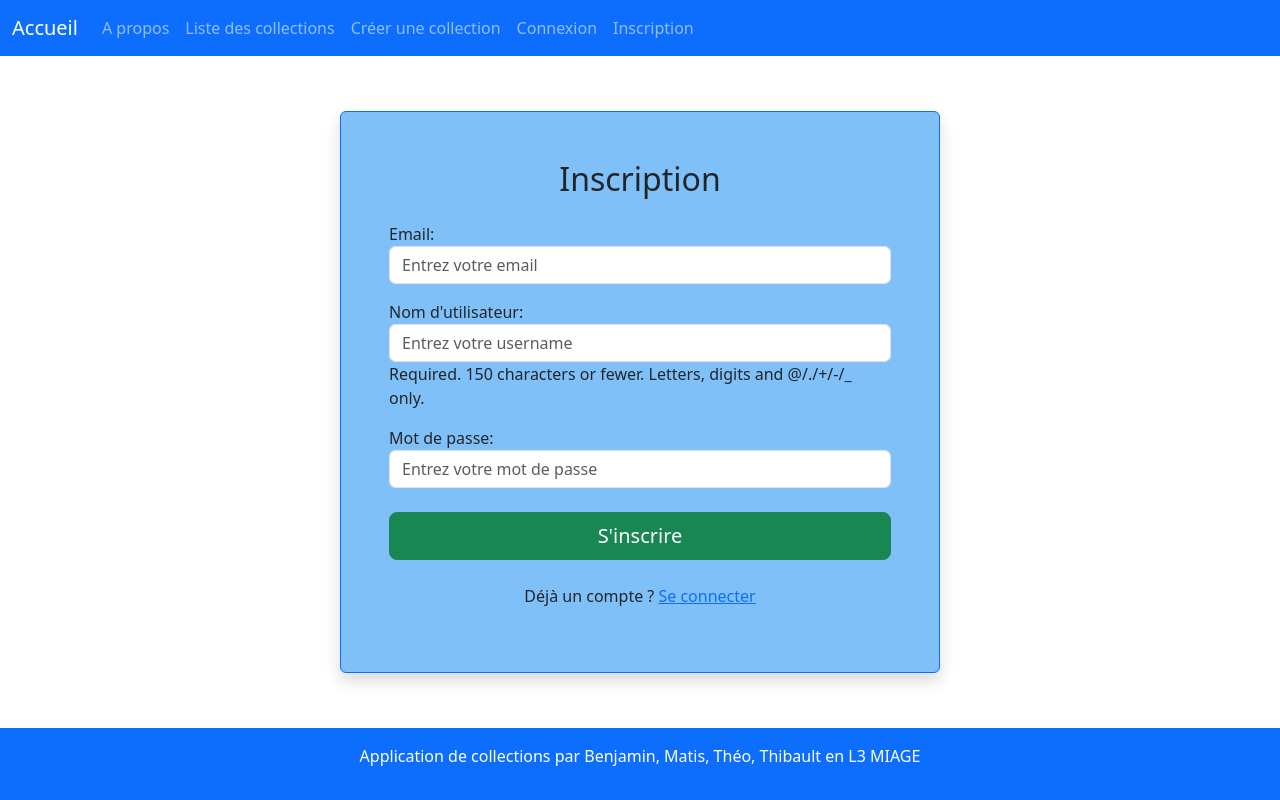
After one commit to benji28000/cc-web-test1, a Django app: page /register/ in a window 1280 px wide. The commit adds this page. Run offline with Django 5.2, Linux system fonts and the light colour scheme; some libraries are stand-ins or nearby versions.

Commit message:
question 17

```diff
--- a/collec_management/forms.py
+++ b/collec_management/forms.py
@@ -3,6 +3,10 @@ from dataclasses import fields
 from django.forms import ModelForm
 
 from collec_management.models import Collec, Element
+
+from django.contrib.auth.models import User
+
+from django import forms
 
 
 class CollecForm(ModelForm) :
@@ -25,3 +29,27 @@ class ElementForm(ModelForm) :
             "quantity": "Quantité",
             "collec": "Collection"
         }
+
+class loginForm(forms.Form) :
+    username = forms.CharField(
+        widget=forms.TextInput(attrs={'class': 'form-control', 'placeholder': 'Nom d\'utilisateur'}),
+        label="Nom d'utilisateur",
+    )
+    password = forms.CharField(
+        widget=forms.PasswordInput(attrs={'class': 'form-control', 'placeholder': 'Mot de passe'}),
+        label="Mot de passe",
+    )
+class registerForm(forms.ModelForm) :
+    class Meta :
+        model = User
+        fields = ["email","username","password"]
+        labels = {
+            "email": "Email",
+            "username": "Nom d'utilisateur",
+            "password": "Mot de passe"
+        }
+        widgets = {
+            'email': forms.EmailInput(attrs={'class': 'form-control', 'placeholder': 'Entrez votre email'}),
+            'username': forms.TextInput(attrs={'class': 'form-control', 'placeholder': 'Entrez votre username'}),
+            'password': forms.PasswordInput(attrs={'class': 'form-control', 'placeholder': 'Entrez votre mot de passe'}),
+        }
--- a/collec_management/models.py
+++ b/collec_management/models.py
@@ -1,4 +1,5 @@
 from django.db import models
+
 
 # Create your models here.
 class Collec(models.Model):
--- a/collec_management/templates/collec_detail.html
+++ b/collec_management/templates/collec_detail.html
@@ -43,7 +43,7 @@
                     <div class="p-4 border border-secondary rounded shadow" style="background-color: #80c0f8; max-width: 600px; width: 100%;">
                         <h4 class="text-center mb-3">{{ element.title }}</h4>
                         <div class="mb-3">
-                            <p><strong>Valeur :</strong> {{ element.value }} €</p>
+                            <p><strong>Valeur :</strong> {{ element.value }}</p>
                             <p><strong>Quantité :</strong> {{ element.quantity }}</p>
                             <p><strong>Date d'ajout :</strong> {{ element.date | date:"j/m/Y" }}</p>
                         </div>
--- a/collec_management/templates/menu.html
+++ b/collec_management/templates/menu.html
@@ -18,6 +18,21 @@
                     <li class="nav-item">
                         <a class="nav-link" href="{% url 'collec_new' %}">Créer une collection</a>
                     </li>
+                    {% if user.is_authenticated %}
+                        <li class="nav-item">
+                            <a class="nav-link" href="{% url 'logout' %}">Déconnexion</a>
+                        </li>
+                        <li class="nav-item">
+                            <a class="nav-link">{{user.username}}</a>
+                        </li>
+                    {% else %}
+                        <li class="nav-item">
+                            <a class="nav-link" href="{% url 'login' %}">Connexion</a>
+                        </li>
+                        <li class="nav-item">
+                            <a class="nav-link" href="{% url 'register' %}">Inscription</a>
+                        </li>
+                    {% endif %}
                 </ul>
             </div>
         </div>
--- /dev/null
+++ b/collec_management/templates/register.html
@@ -0,0 +1,29 @@
+{% extends 'base.html' %}
+
+{% block title %}Inscription{% endblock %}
+
+{% block bootstrap5_content %}
+<div class="container my-5 d-flex justify-content-center">
+    <div class="p-5 border border-primary rounded shadow" style="background-color: #80c0f8; max-width: 600px; width: 100%;">
+        <h2 class="text-center mb-4">Inscription</h2>
+
+        {% if form.errors %}
+            <div class="alert alert-danger" role="alert">
+                Erreur dans le formulaire. Veuillez corriger les champs en rouge.
+            </div>
+        {% endif %}
+
+        <form method="post">
+            {% csrf_token %}
+            {{ form.as_p }}
+            <div class="d-grid gap-2 mt-4">
+                <button type="submit" class="btn btn-success btn-lg">S'inscrire</button>
+            </div>
+        </form>
+
+        <div class="text-center mt-4">
+            <p>Déjà un compte ? <a href="{% url 'login' %}" class="text-primary">Se connecter</a></p>
+        </div>
+    </div>
+</div>
+{% endblock %}
--- a/collec_management/urls.py
+++ b/collec_management/urls.py
@@ -13,5 +13,8 @@ urlpatterns = [
     path('element/delete/<int:element_id>/', views.del_element, name="element_del"),
     path('element/edit/<int:element_id>/', views.edit_element, name="element_edit"),
     path('element/<int:element_id>/', views.element, name="element_detail"),
+    path('login/', views.login, name="login"),
+    path('register/', views.register, name="register"),
+    path('logout/', views.logout, name="logout"),
 
 ]
--- a/collec_management/views.py
+++ b/collec_management/views.py
@@ -3,9 +3,12 @@ from django.http import Http404
 from django.shortcuts import redirect, render, get_object_or_404
 from django.contrib import messages
 
-from collec_management.forms import CollecForm, ElementForm
+from collec_management.forms import CollecForm, ElementForm, loginForm, registerForm
 from collec_management.models import Collec, Element
 from django.contrib import messages
+from django.contrib.auth import authenticate, login as auth_login, logout as auth_logout
+from django.contrib.auth.forms import AuthenticationForm
+from django.contrib.auth.models import User
 
 def about(request):
     return render(request, 'about.html')
@@ -100,3 +103,24 @@ def edit_element(request, element_id):
     else:
         form = ElementForm(instance=element)
     return render(request, "element_form_edit.html", {"form": form, "element": element})
+
+def login(request):
+    form = loginForm(request.POST or None)
+    if form.is_valid():
+        user = authenticate(username=form.cleaned_data['username'], password=form.cleaned_data['password'])
+        if user is not None:
+            auth_login(request, user)
+            return redirect('home')
+    return render(request, "login.html", {"form": form})
+
+def logout(request):
+    auth_logout(request)
+    return redirect('home')
+
+def register(request):
+    form = registerForm(request.POST or None)
+    if form.is_valid():
+        user = User.objects.create_user(username=form.cleaned_data['username'],email=form.cleaned_data['email'],password=form.cleaned_data['password'])
+        user.save()
+        return redirect('login')
+    return render(request, "register.html", {"form": form})
```
Also changed, not shown: collec_management/templates/login.html (added, +29 -0 lines), db.sqlite3.
